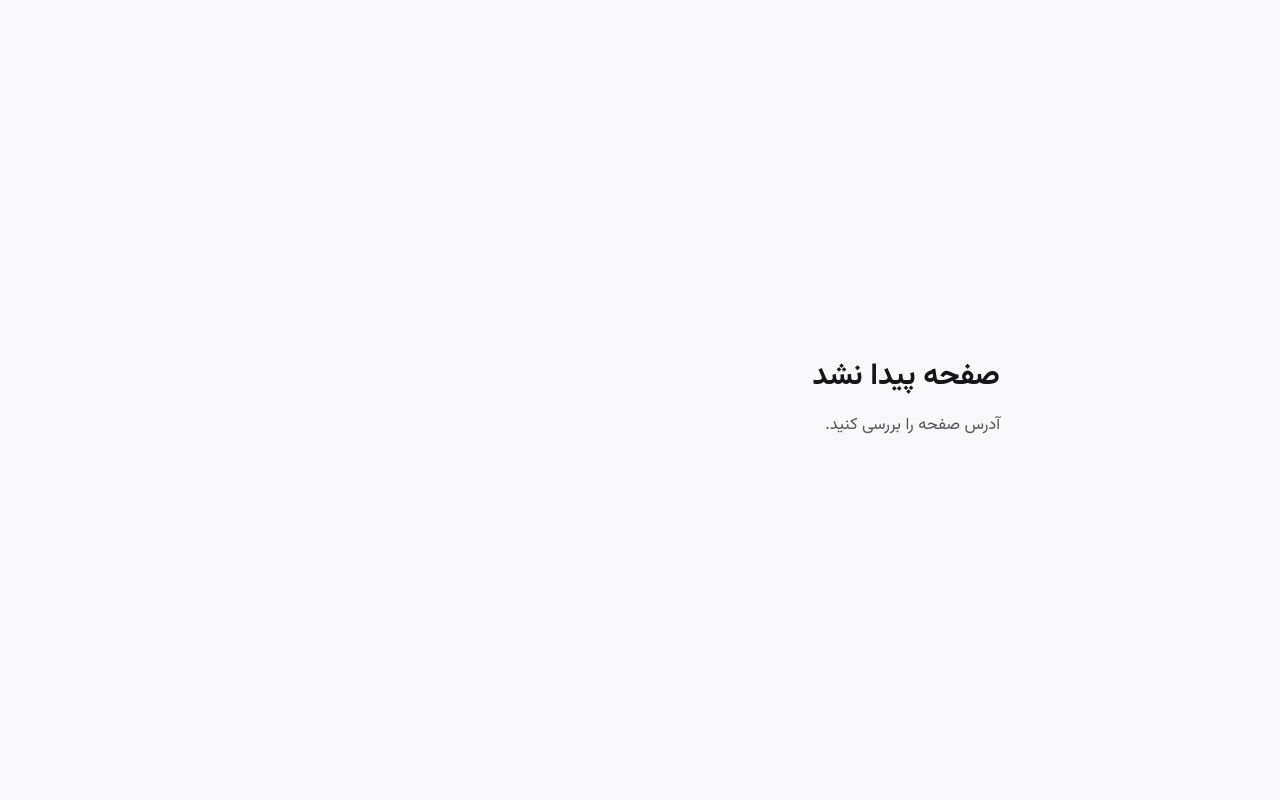
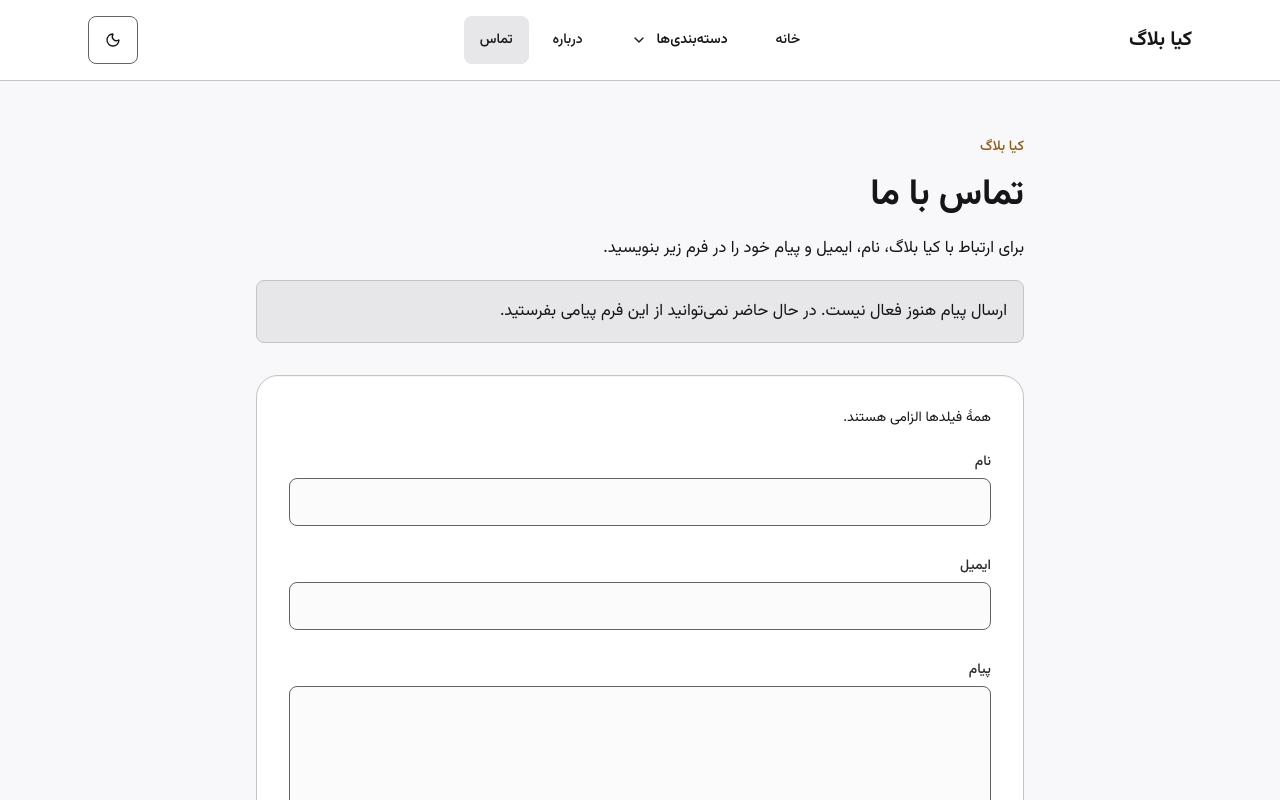
Before and after one commit to Kianibound/kia-blog, a Next.js app in the folder frontend/: page /contact in a window 1280 px wide. Before the commit this address had no page. Shown: the top 800 px of the page. Built offline with nearby package versions, Linux system fonts and the light colour scheme.

Commit message:
feat(frontend): add accessible Contact form UI (#9)

```diff
--- /dev/null
+++ b/frontend/src/app/(public)/contact/page.tsx
@@ -0,0 +1,27 @@
+import type { Metadata } from "next";
+import { Card } from "@/components/ui/card";
+import { ContactForm } from "@/components/public/contact-form";
+import { messages } from "@/i18n/messages/fa";
+
+export const metadata: Metadata = {
+  title: messages.contact.title,
+  description: messages.contact.unavailable,
+};
+
+export default function Contact() {
+  return (
+    <div className="mx-auto max-w-3xl space-y-8">
+      <div className="space-y-4">
+        <p className="text-sm font-medium text-brand">{messages.metadata.title}</p>
+        <h1 className="text-3xl leading-tight font-bold sm:text-4xl">{messages.contact.title}</h1>
+        <p>{messages.contact.introduction}</p>
+        <p id="contact-unavailable" role="status" className="rounded-control border border-border bg-secondary p-4">
+          {messages.contact.unavailable}
+        </p>
+      </div>
+      <Card className="p-6 sm:p-8">
+        <ContactForm />
+      </Card>
+    </div>
+  );
+}
--- /dev/null
+++ b/frontend/src/components/public/contact-form.tsx
@@ -0,0 +1,59 @@
+"use client";
+
+import { useState, type ChangeEvent, type FocusEvent } from "react";
+import { Button } from "@/components/ui/button";
+import { Field, Input } from "@/components/ui/input";
+import { Textarea } from "@/components/ui/textarea";
+import { messages } from "@/i18n/messages/fa";
+
+type ContactField = "name" | "email" | "message";
+
+export function ContactForm() {
+  const [errors, setErrors] = useState<Partial<Record<ContactField, string>>>({});
+
+  function validate(field: ContactField, control: HTMLInputElement | HTMLTextAreaElement) {
+    const invalid = !control.value.trim() || (field === "email" && !control.validity.valid);
+    const error = {
+      name: messages.contact.nameRequired,
+      email: messages.contact.emailInvalid,
+      message: messages.contact.messageRequired,
+    }[field];
+    setErrors((current) => ({ ...current, [field]: invalid ? error : undefined }));
+  }
+
+  function fieldProps(field: ContactField) {
+    return {
+      id: `contact-${field}`,
+      name: field,
+      required: true,
+      "aria-invalid": Boolean(errors[field]),
+      "aria-describedby": `contact-${field}-error`,
+      onBlur: (event: FocusEvent<HTMLInputElement | HTMLTextAreaElement>) => validate(field, event.currentTarget),
+      onChange: (event: ChangeEvent<HTMLInputElement | HTMLTextAreaElement>) => {
+        if (errors[field]) validate(field, event.currentTarget);
+      },
+    };
+  }
+
+  return (
+    <form aria-label={messages.contact.title} aria-describedby="contact-unavailable" noValidate onSubmit={(event) => event.preventDefault()} className="space-y-6">
+      <p className="text-sm">{messages.contact.requiredHint}</p>
+      <Field label={messages.contact.name} htmlFor="contact-name">
+        <Input {...fieldProps("name")} autoComplete="name" className="min-h-12 motion-reduce:transition-none" />
+        <p id="contact-name-error" aria-live="polite" className="text-sm text-destructive">{errors.name}</p>
+      </Field>
+      <Field label={messages.contact.email} htmlFor="contact-email">
+        <Input {...fieldProps("email")} type="email" dir="ltr" autoComplete="email" className="min-h-12 motion-reduce:transition-none" />
+        <p id="contact-email-error" aria-live="polite" className="text-sm text-destructive">{errors.email}</p>
+      </Field>
+      <Field label={messages.contact.message} htmlFor="contact-message">
+        <Textarea {...fieldProps("message")} rows={6} className="motion-reduce:transition-none" />
+        <p id="contact-message-error" aria-live="polite" className="text-sm text-destructive">{errors.message}</p>
+      </Field>
+      {/* A disabled submit button also prevents implicit submission without JavaScript. */}
+      <Button type="submit" size="lg" disabled aria-describedby="contact-unavailable" className="w-full motion-reduce:transition-none sm:w-auto">
+        {messages.contact.send}
+      </Button>
+    </form>
+  );
+}
--- a/frontend/src/components/public/site-navigation.tsx
+++ b/frontend/src/components/public/site-navigation.tsx
@@ -13,6 +13,7 @@ import type { Category } from "@/lib/categories";
 const destinations = [
   { href: "/", label: messages.public.home },
   { href: "/about", label: messages.public.about },
+  { href: "/contact", label: messages.public.contact },
 ];
 
 export function SiteNavigation({ children, categories }: { children: ReactNode; categories: Category[] | null }) {
@@ -65,14 +66,14 @@ export function SiteNavigation({ children, categories }: { children: ReactNode;
   return (
     <nav
       aria-label={messages.public.navigation}
-      className="flex flex-wrap items-center justify-between gap-x-6 md:grid md:grid-cols-3"
+      className="flex flex-wrap items-center justify-between gap-x-6 md:grid md:grid-cols-6"
       onClick={(event) => {
         if (expanded && event.target instanceof Element && event.target.closest("a")) closeMenu();
       }}
     >
       <div className="md:justify-self-start">{children}</div>
-      <ul className="hidden items-center gap-2 md:flex md:justify-self-center">
-        {links[0]}<li><CategoryDisclosure categories={categories} mobile={false} /></li>{links[1]}
+      <ul className="hidden items-center gap-2 md:col-span-4 md:flex md:justify-self-center">
+        {links[0]}<li><CategoryDisclosure categories={categories} mobile={false} /></li>{links.slice(1)}
       </ul>
       <div className="flex items-center gap-2 md:justify-self-end">
         <ThemeToggle />
@@ -96,7 +97,7 @@ export function SiteNavigation({ children, categories }: { children: ReactNode;
           "md:hidden",
         )}
       >
-        {links[0]}<li><CategoryDisclosure categories={categories} mobile /></li>{links[1]}
+        {links[0]}<li><CategoryDisclosure categories={categories} mobile /></li>{links.slice(1)}
       </ul>
     </nav>
   );
--- /dev/null
+++ b/frontend/src/components/ui/input.tsx
@@ -0,0 +1,97 @@
+// Official VibeFarsi registry: https://vibefarsi.ir/r/components/input.json
+import * as React from "react";
+import { cn } from "@/lib/utils";
+
+export interface InputProps extends React.InputHTMLAttributes<HTMLInputElement> {
+  /** Content rendered at the inline-start edge (e.g. a country code). */
+  startAddon?: React.ReactNode;
+  /** Content rendered at the inline-end edge (e.g. a unit or icon). */
+  endAddon?: React.ReactNode;
+  /** Optional error message; renders below and sets aria-invalid. */
+  error?: string;
+}
+
+/**
+ * ورودی متن. Persian text is RTL by default; pass `dir="ltr"` for phone
+ * numbers, emails and codes so digits keep their natural order.
+ */
+export function Input({ className, type, startAddon, endAddon, error, id, dir, ...props }: InputProps) {
+  const grouped = Boolean(startAddon || endAddon);
+  const input = (
+    <input
+      id={id}
+      type={type}
+      dir={grouped ? undefined : dir}
+      aria-invalid={error ? true : undefined}
+      className={cn(
+        "flex w-full min-w-0 text-sm text-foreground placeholder:text-muted-foreground/70",
+        "disabled:cursor-not-allowed disabled:opacity-50",
+        grouped
+          ? "h-full bg-transparent px-0 outline-none"
+          : cn(
+              "h-10 rounded-field border-line-field border-input bg-field shadow-field px-3 transition-colors",
+              "focus-visible:outline-none focus-visible:ring-2 focus-visible:ring-ring/60 focus-visible:border-transparent",
+              "aria-invalid:border-destructive/60",
+            ),
+        className,
+      )}
+      {...props}
+    />
+  );
+
+  if (!grouped) return withError(input, error);
+
+  // The whole group takes the direction, so a `dir="ltr"` phone field puts «+98» on the left.
+  return withError(
+    <div
+      dir={dir}
+      className={cn(
+        "flex h-10 w-full items-center gap-2 rounded-field border-line-field border-input bg-field shadow-field px-3 text-sm transition-colors",
+        "focus-within:border-transparent focus-within:ring-2 focus-within:ring-ring/60",
+        error && "border-destructive/60",
+      )}
+    >
+      {startAddon && <span className="shrink-0 text-muted-foreground">{startAddon}</span>}
+      {input}
+      {endAddon && <span className="shrink-0 text-muted-foreground">{endAddon}</span>}
+    </div>,
+    error,
+  );
+}
+
+function withError(node: React.ReactNode, error?: string) {
+  if (!error) return node;
+  return (
+    <div className="space-y-1.5">
+      {node}
+      <p className="text-xs text-destructive">{error}</p>
+    </div>
+  );
+}
+
+export function Label({ className, ...props }: React.LabelHTMLAttributes<HTMLLabelElement>) {
+  return <label className={cn("text-sm font-medium text-foreground/90", className)} {...props} />;
+}
+
+/** Stacks a Label above a control with consistent spacing. */
+export function Field({
+  label,
+  htmlFor,
+  hint,
+  className,
+  children,
+}: {
+  label: React.ReactNode;
+  htmlFor?: string;
+  hint?: React.ReactNode;
+  className?: string;
+  children: React.ReactNode;
+}) {
+  return (
+    <div className={cn("flex flex-col gap-1.5", className)}>
+      <Label htmlFor={htmlFor}>{label}</Label>
+      {children}
+      {hint && <p className="text-xs text-muted-foreground">{hint}</p>}
+    </div>
+  );
+}
--- /dev/null
+++ b/frontend/src/components/ui/textarea.tsx
@@ -0,0 +1,57 @@
+// Official VibeFarsi registry: https://vibefarsi.ir/r/components/textarea.json
+"use client";
+
+import * as React from "react";
+import { cn, fa } from "@/lib/utils";
+
+export interface TextareaProps extends React.TextareaHTMLAttributes<HTMLTextAreaElement> {
+  /** Grow with content instead of scrolling. */
+  autoResize?: boolean;
+  /** Show a «۲۴ / ۱۲۰» counter (requires maxLength). */
+  showCount?: boolean;
+}
+
+/** متن چندخطی با شمارنده‌ی فارسی و ارتفاع خودکار. */
+export function Textarea({ className, autoResize, showCount, maxLength, onChange, value, defaultValue, ...props }: TextareaProps) {
+  const ref = React.useRef<HTMLTextAreaElement>(null);
+  const [len, setLen] = React.useState(String(value ?? defaultValue ?? "").length);
+
+  const resize = React.useCallback(() => {
+    const el = ref.current;
+    if (!el || !autoResize) return;
+    el.style.height = "auto";
+    el.style.height = `${el.scrollHeight}px`;
+  }, [autoResize]);
+
+  React.useEffect(resize, [resize, value]);
+
+  return (
+    <div className="space-y-1">
+      <textarea
+        ref={ref}
+        value={value}
+        defaultValue={defaultValue}
+        maxLength={maxLength}
+        onChange={(e) => {
+          setLen(e.target.value.length);
+          resize();
+          onChange?.(e);
+        }}
+        className={cn(
+          "flex min-h-20 w-full rounded-field border-line-field border-input bg-field shadow-field px-3 py-2 text-sm leading-7 text-foreground",
+          "placeholder:text-muted-foreground/70 transition-colors",
+          "focus-visible:outline-none focus-visible:ring-2 focus-visible:ring-ring/60 focus-visible:border-transparent",
+          "disabled:cursor-not-allowed disabled:opacity-50",
+          autoResize ? "resize-none overflow-hidden" : "resize-y",
+          className,
+        )}
+        {...props}
+      />
+      {showCount && maxLength && (
+        <p className="text-end text-xs text-muted-foreground" aria-live="polite">
+          {fa(len)} / {fa(maxLength)}
+        </p>
+      )}
+    </div>
+  );
+}
--- a/frontend/src/i18n/messages/fa.ts
+++ b/frontend/src/i18n/messages/fa.ts
@@ -6,6 +6,7 @@ export const messages = {
   public: {
     home: "خانه",
     about: "درباره",
+    contact: "تماس",
     menu: "فهرست",
     categories: "دسته‌بندی‌ها",
     categoriesEmpty: "هنوز دسته‌بندی‌ای وجود ندارد.",
@@ -39,6 +40,19 @@ export const messages = {
     invitation: "برای آشنایی با موضوع‌ها و دیدگاه‌های نویسندگان، از مقاله‌های منتشرشده شروع کنید.",
     backToArticles: "بازگشت به مقاله‌ها",
   },
+  contact: {
+    title: "تماس با ما",
+    introduction: "برای ارتباط با کیا بلاگ، نام، ایمیل و پیام خود را در فرم زیر بنویسید.",
+    unavailable: "ارسال پیام هنوز فعال نیست. در حال حاضر نمی‌توانید از این فرم پیامی بفرستید.",
+    requiredHint: "همهٔ فیلدها الزامی هستند.",
+    name: "نام",
+    email: "ایمیل",
+    message: "پیام",
+    nameRequired: "نام خود را وارد کنید.",
+    emailInvalid: "یک آدرس ایمیل معتبر وارد کنید.",
+    messageRequired: "پیام خود را بنویسید.",
+    send: "ارسال پیام",
+  },
   notFound: {
     title: "صفحه پیدا نشد",
     description: "آدرس صفحه را بررسی کنید.",
```
Also changed, not shown: 1 other file (tests, documents, lock files or other folders).
